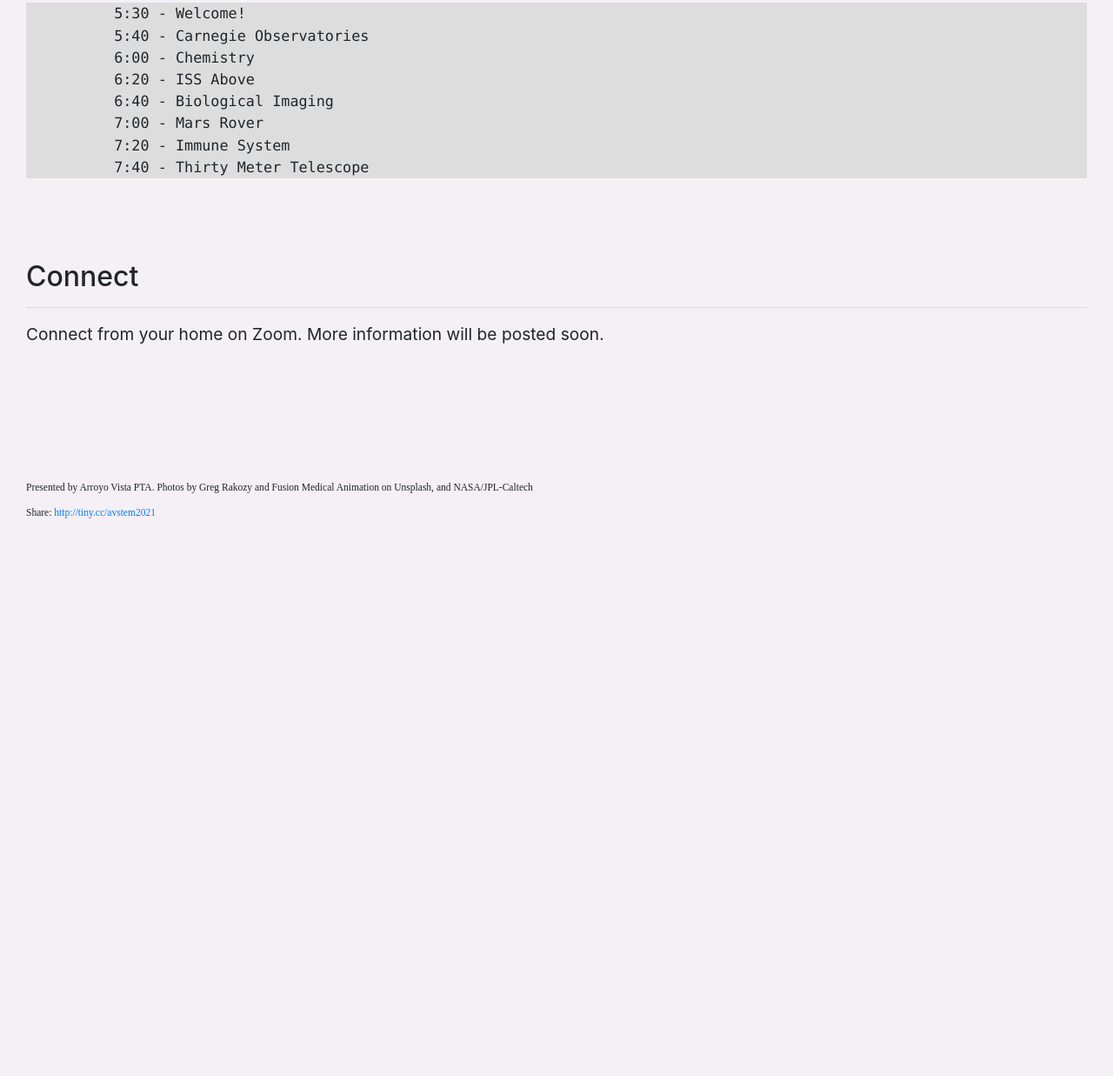
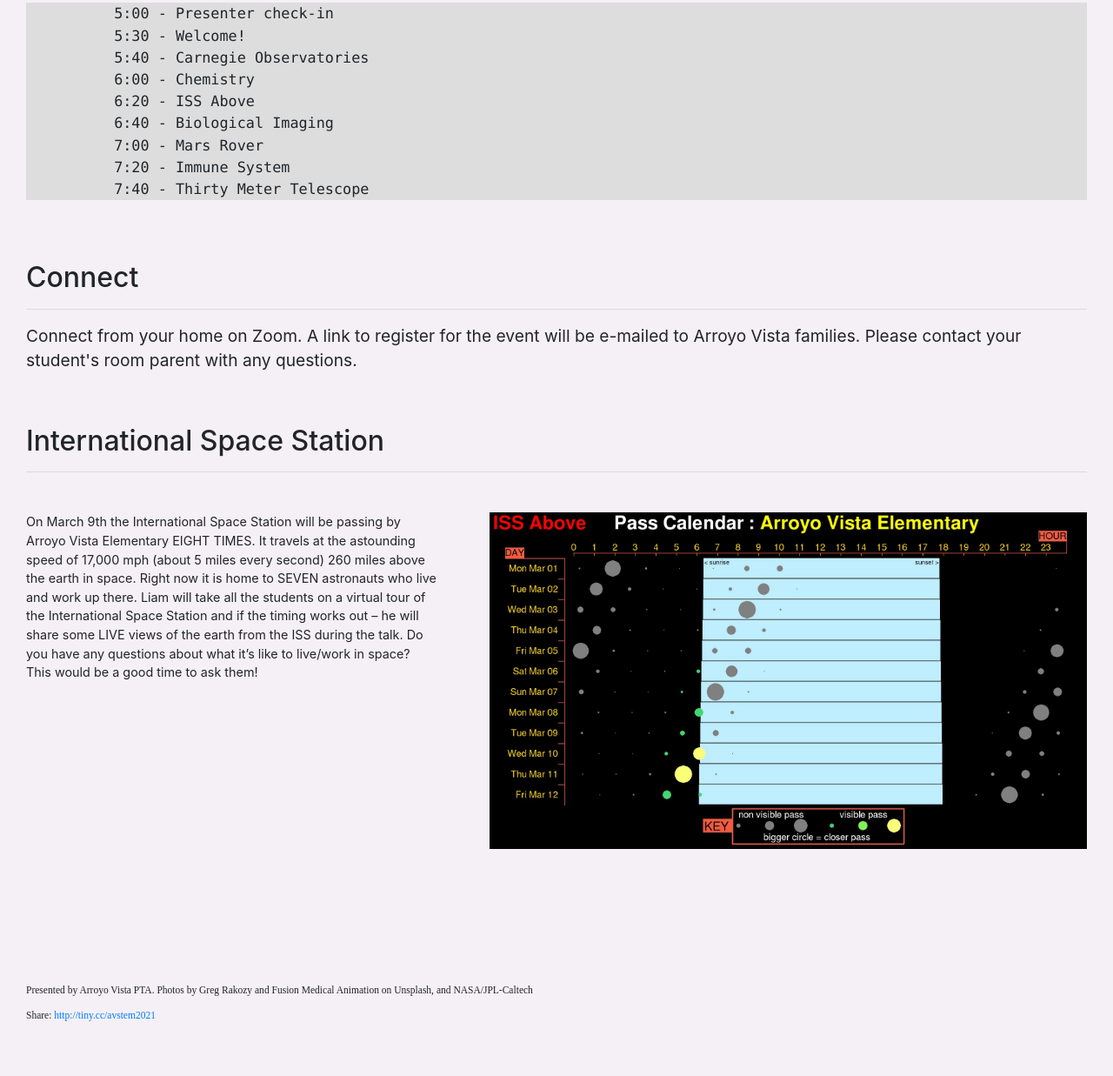
Before and after one commit to jkanner/homepage, a plain HTML site: page avstem/index.html in a window 1280 px wide. Shown: the part 2611-3848 px from the top of the page at 87% size. Before the commit the page ends 3270 px from the top, so only its background shows below. Drawn offline with Linux system fonts and the light colour scheme.

Commit message:
adding iss stuff

```diff
--- a/avstem/index.html
+++ b/avstem/index.html
@@ -98,7 +98,9 @@ Enjoy family friendly talks and demonstrations about science and engineering!  W
 	  <h2>Schedule</h2>
 	  <hr/>
 	  <h4>Subject to change</h4>
+
 	  <pre style='background-color:#ddd'>
+	  5:00 - Presenter check-in
 	  5:30 - Welcome!
 	  5:40 - Carnegie Observatories
 	  6:00 - Chemistry
@@ -111,13 +113,36 @@ Enjoy family friendly talks and demonstrations about science and engineering!  W
       </div>
 
 
-      <br/><br/>
+      <br/>
       <div class='row'>
 	<div class="col-sm-12" id=present>
 	  <h2>Connect</h2>
 	  <hr/>
-	  Connect from your home on Zoom.  More information will be posted soon.
-	  <br/><br/><br/><br/><br/><br/>
+	  Connect from your home on Zoom.  A link to register for the event will be e-mailed to
+	  Arroyo Vista families.  Please contact your student's room parent with any questions.
+	  <br/><br/>
+
+      </div></div>
+      <div class='row'>
+	<div class="col-sm-12" id=present>
+	  <h2>International Space Station</h2>
+	  <hr/>
+	</div>
+      </div>
+
+      <div class='row'>
+	<div class="col-sm-5" id=present style='font-size:0.9em;'>
+	  On March 9th the International Space Station will be passing by Arroyo Vista Elementary EIGHT TIMES. It travels at the astounding speed of 17,000 mph (about 5 miles every second) 260 miles above the earth in space.  Right now it is home to SEVEN astronauts who live and work up there. Liam will take all the students on a virtual tour of the International Space Station and if the timing works out – he will share some LIVE views of the earth from the ISS during the talk.  Do you have any questions about what it’s like to live/work in space?  This would be a good time to ask them!
+	</div>
+	<div class='col-sm-7' id=present>
+	  <img src='images/iss-calendar.jpg' width=100%>
+	</div>
+      </div>
+
+      <div class='row'>
+	<div class="col-sm-12" id=present>
+
+	  <br/><br/><br/><br/>
 	  <span style='font-family: "Times New Roman", Times, serif;font-size:0.6em;'>
 		Presented by Arroyo Vista PTA.
 		Photos by Greg Rakozy and Fusion Medical Animation on Unsplash, and NASA/JPL-Caltech
```
Also changed, not shown: avstem/images/iss-calendar.jpg (added).
